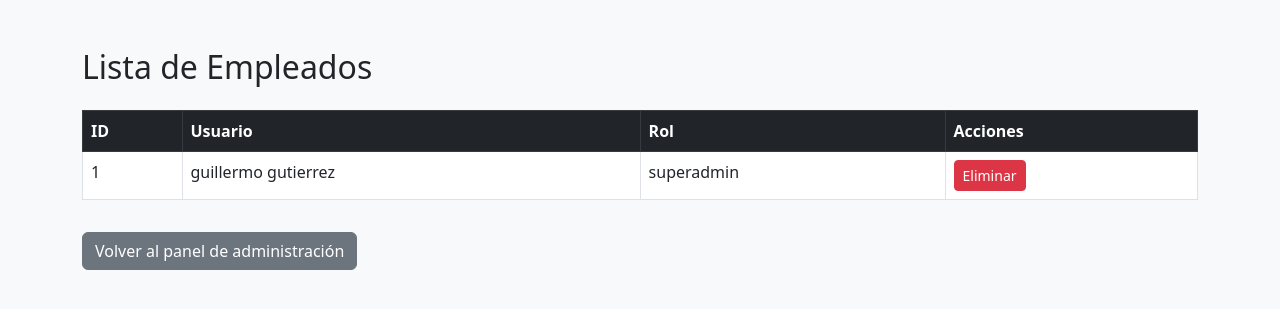
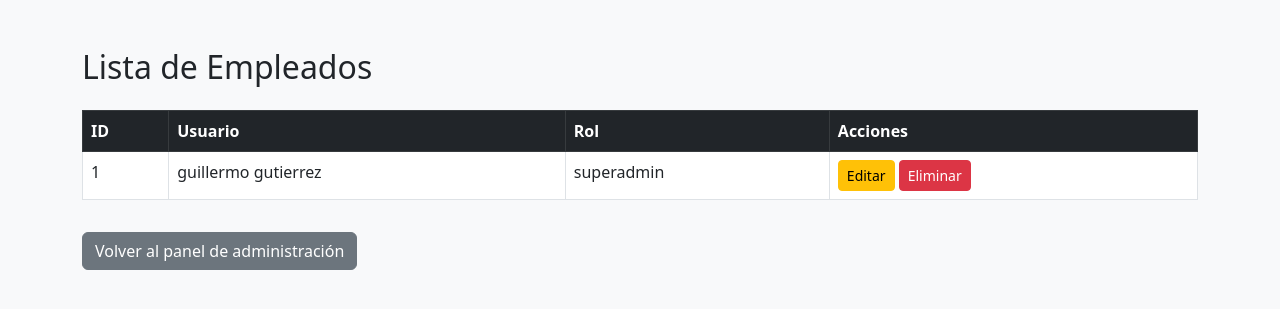
Before and after one commit to GUILLERMOWEB/App-Web-Registrar-Horas, a Flask app: page /lista_usuarios in a window 1280 px wide. Shown: the top 309 px of the page. Run offline with Flask 3, Linux system fonts and the light colour scheme; the visitor is signed in with stand-in values (Sample User, id 1).

Commit message:
Agrego funcion de asiganer rol

```diff
--- a/templates/usuarios.html
+++ b/templates/usuarios.html
@@ -28,6 +28,7 @@
                   <td>{{ usuario.role }}</td>
                   {% if session['role'] == 'superadmin' %}
                   <td>
+                    <a href="{{ url_for('editar_usuario', id=usuario.id) }}" class="btn btn-warning btn-sm">Editar</a>
                     <form action="{{ url_for('eliminar_usuario', id=usuario.id) }}" method="POST" style="display:inline;">
                       <button type="submit" class="btn btn-danger btn-sm" onclick="return confirm('¿Estás seguro que querés eliminar este usuario?')">Eliminar</button>
                     </form>
```
